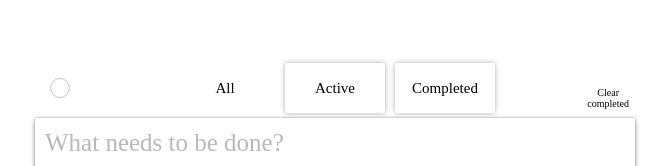
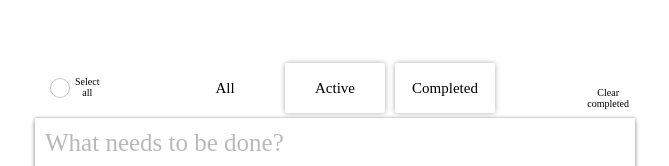
Before and after one commit to arturzybin/react-todo, a React (Create React App) app: page / in a window 1280 px wide. Shown: the part 137-303 px from the top of the page, without its empty margins (305-974 px from the left). Built offline with nearby package versions, Linux system fonts and the light colour scheme.

Commit message:
add select all checkbox

```diff
--- a/src/App.js
+++ b/src/App.js
@@ -100,12 +100,52 @@ class App extends React.Component {
   }
 
 
+  selectAll = () => {
+    let newTasks = this.state.tasks.slice();
+    newTasks = newTasks.map(item => {
+      item.done = true;
+      return item;
+    });
+    this.setState({
+      tasks: newTasks,
+    })
+  }
+
+
+  unselectAll = () => {
+    let newTasks = this.state.tasks.slice();
+    newTasks = newTasks.map(item => {
+      item.done = false;
+      return item;
+    });
+    this.setState({
+      tasks: newTasks,
+    })
+  }
+
+
+  checkAllSelected = () => {
+    for (let item of this.state.tasks) {
+      if ( !item.done) {
+        return false;
+      }
+    }
+    return true;
+  }
+
+
+
   render() {
+    const allSelected = this.checkAllSelected();
+
     return(
       <div className="todo">
         <Menu
           onChangeCategory={this.changeCategory}
           onClearCompleted={this.clearCompleted}
+          onSelectAll={this.selectAll}
+          onUnselectAll={this.unselectAll}
+          allSelected={allSelected}
         />
 
         <div className="todo__body">
--- a/src/App.scss
+++ b/src/App.scss
@@ -120,6 +120,13 @@
         font-size: 28px;
         transition: .1s;
     }
+    &__select-all-label {
+        position: absolute;
+        text-align: center;
+        left: 40px;
+        top: 13px;
+        font-size: 10px;
+    }
 }
 
 
--- a/src/jsComponents/Menu.js
+++ b/src/jsComponents/Menu.js
@@ -14,6 +14,16 @@ class Menu extends React.Component {
   }
 
 
+  handleSelectAll = (event) => {
+    const checked = event.target.checked;
+    if (checked) {
+      this.props.onSelectAll();
+    } else {
+      this.props.onUnselectAll();
+    }
+  }
+
+
   render() {
     return(
       <div className='menu'>
@@ -21,8 +31,11 @@ class Menu extends React.Component {
           <input
             className="checkbox__input"
             type='checkbox'
+            checked={this.props.allSelected}
+            onChange={this.handleSelectAll}
           />
           <span className="checkbox__checkmark">&#10004;</span>
+          <span className="checkbox__select-all-label">Select<br/>all</span>
         </label>
 
         <nav className="menu__choose-category" onClick={this.handleCategoryChange}>
```
